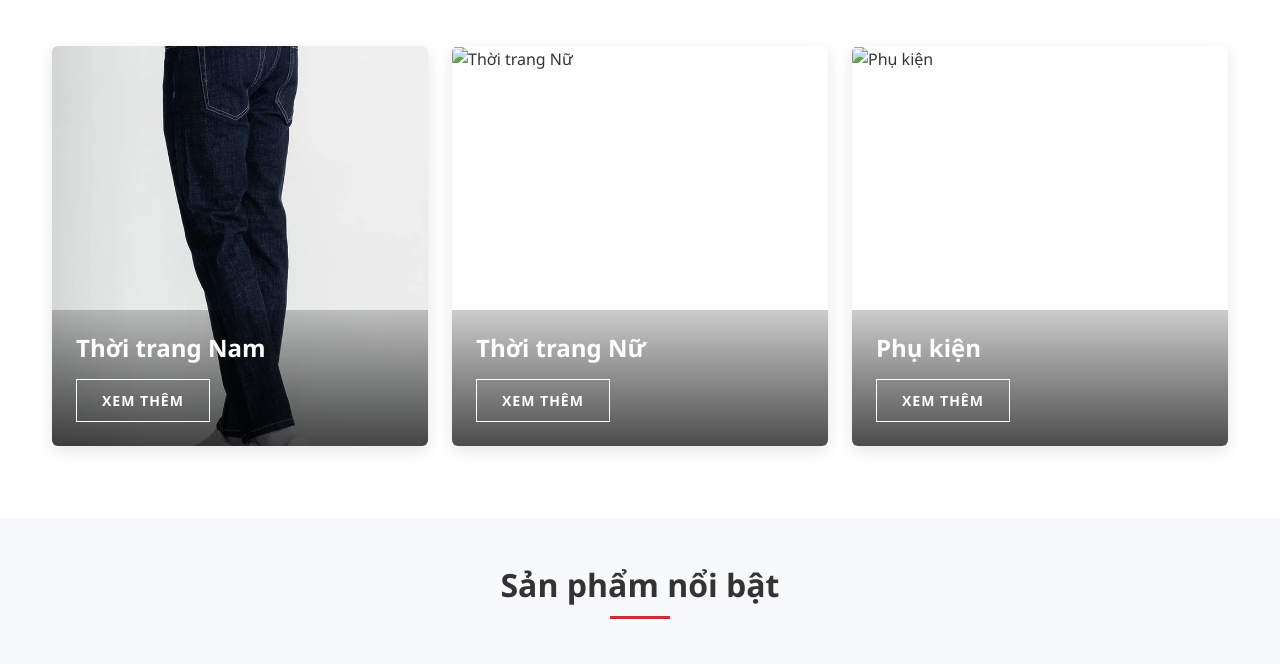
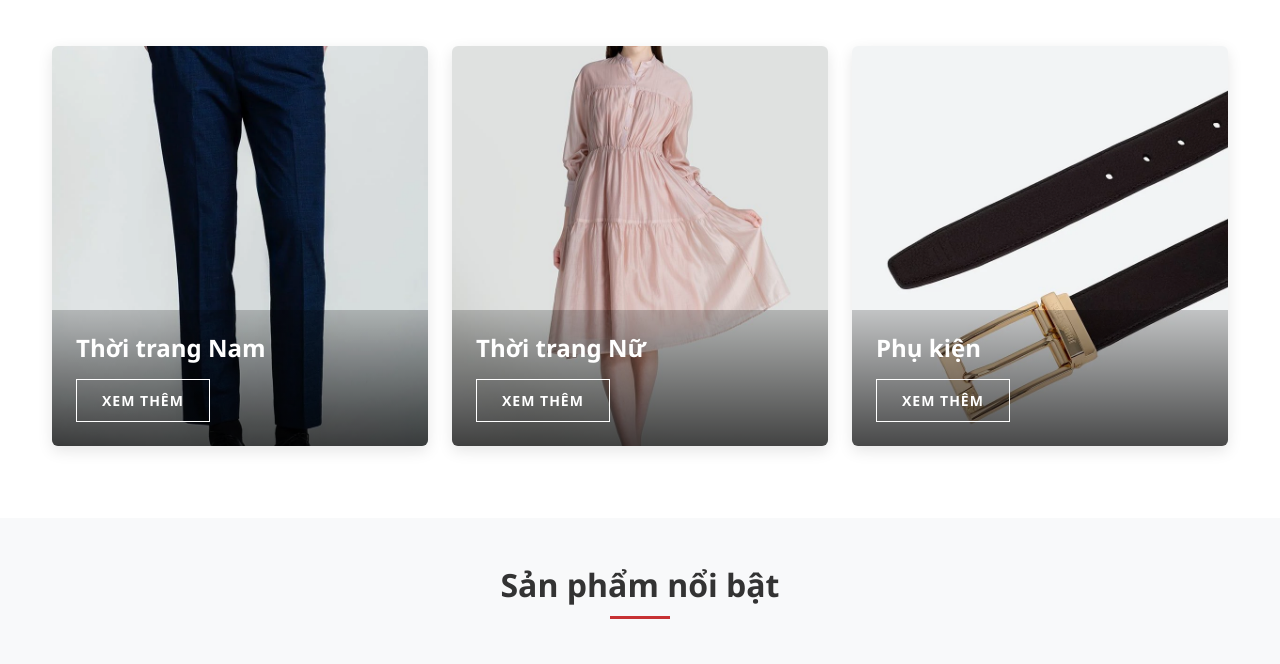
Before and after one commit to doanpk/LOREM-IPSUM-STORE, a plain HTML site: page src/main/webapp/index.html in a window 1280 px wide. Shown: the part 807-1471 px from the top of the page. Drawn offline with nearby package versions, Linux system fonts and the light colour scheme.

Commit message:
updae image

```diff
--- a/src/main/webapp/index.html
+++ b/src/main/webapp/index.html
@@ -189,7 +189,7 @@
                 <div class="row">
                     <div class="col-md-4 mb-4">
                         <div class="category-card position-relative rounded overflow-hidden">
-                            <img src="image/products/JeansNamFormVua.png" alt="Thời trang Nam" class="img-fluid w-100">
+                            <img src="image/banners/ThoiTrangNam.png" alt="Thời trang Nam" class="img-fluid w-100">
                             <div class="category-overlay position-absolute start-0 bottom-0 end-0 p-4 text-white">
                                 <h3>Thời trang Nam</h3>
                                 <a href="products.html?category=men" class="btn btn-outline-light">Xem thêm</a>
@@ -198,7 +198,7 @@
                     </div>
                     <div class="col-md-4 mb-4">
                         <div class="category-card position-relative rounded overflow-hidden">
-                            <img src="images/categories/women.jpg" alt="Thời trang Nữ" class="img-fluid w-100">
+                            <img src="image/banners/ThoiTrangNu.png" alt="Thời trang Nữ" class="img-fluid w-100">
                             <div class="category-overlay position-absolute start-0 bottom-0 end-0 p-4 text-white">
                                 <h3>Thời trang Nữ</h3>
                                 <a href="products.html?category=women" class="btn btn-outline-light">Xem thêm</a>
@@ -207,7 +207,7 @@
                     </div>
                     <div class="col-md-4 mb-4">
                         <div class="category-card position-relative rounded overflow-hidden">
-                            <img src="images/categories/accessories.jpg" alt="Phụ kiện" class="img-fluid w-100">
+                            <img src="image/banners/PhuKien.png" alt="Phụ kiện" class="img-fluid w-100">
                             <div class="category-overlay position-absolute start-0 bottom-0 end-0 p-4 text-white">
                                 <h3>Phụ kiện</h3>
                                 <a href="products.html?category=accessories" class="btn btn-outline-light">Xem thêm</a>
@@ -236,7 +236,7 @@
             <div class="container">
                 <div class="row align-items-center">
                     <div class="col-md-6 mb-4 mb-md-0">
-                        <img src="images/trending-collection.jpg" alt="BST mùa hè" class="img-fluid rounded shadow">
+                        <img src="image/banners/SummerCollection.png" alt="BST mùa hè" class="img-fluid rounded shadow">
                     </div>
                     <div class="col-md-6 ps-md-5">
                         <h2 class="display-6 mb-4">Bộ sưu tập mùa hè 2025</h2>
```
Also changed, not shown: src/main/webapp/image/banners/PhuKien.png (added), src/main/webapp/image/banners/SummerCollection.png (added), src/main/webapp/image/banners/ThoiTrangNam.png (added), src/main/webapp/image/banners/ThoiTrangNu.png (added).
